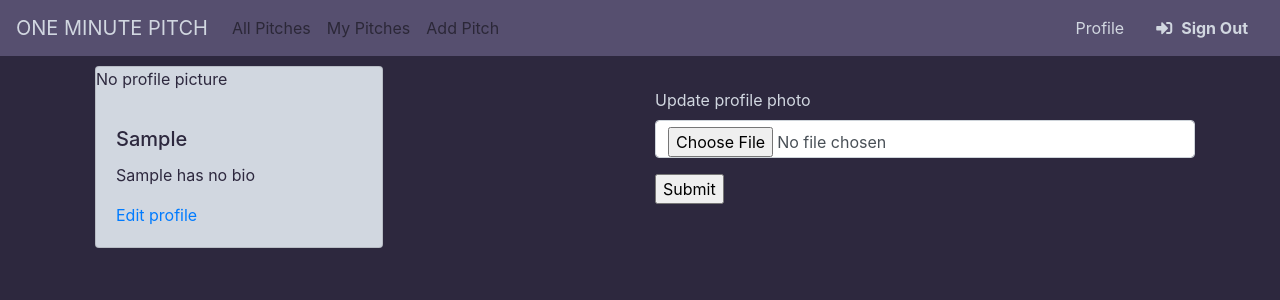
After one commit to HWaruguru/One-Minute-Pitch, a Flask app: a page that uses app/templates/base.html in a window 1280 px wide. The commit adds this page. Shown: the top 300 px of the page. Run offline with Flask 2, Linux system fonts and the light colour scheme; the visitor is signed in with stand-in values (Sample User, id 1); data comes from the database, SQL or seed files in the repository; data that the repository does not hold is empty; parts of the project's set-up code (start-up, migrations or seed data) failed here and were passed over; some libraries are stand-ins or nearby versions.

Commit message:
Add a profile view

```diff
--- a/app/__init__.py
+++ b/app/__init__.py
@@ -4,6 +4,7 @@ from config import config_options
 from flask_sqlalchemy import SQLAlchemy
 from flask_login import LoginManager
 from flask_mail import Mail
+from flask_uploads import UploadSet, configure_uploads, IMAGES
 
 
 login_manager = LoginManager()
@@ -12,6 +13,7 @@ login_manager.login_view = 'auth.login'
 
 bootstrap = Bootstrap()
 db = SQLAlchemy()
+photos = UploadSet('photos', IMAGES)
 mail = Mail()
 
 def create_app(config_name):
@@ -32,5 +34,7 @@ def create_app(config_name):
     db.init_app(app)
     login_manager.init_app(app)
     mail.init_app(app)
+    # configure UploadSet
+    configure_uploads(app,photos)
 
     return app
--- a/app/main/views.py
+++ b/app/main/views.py
@@ -1,11 +1,11 @@
 from flask.helpers import url_for
 from werkzeug.utils import redirect
-from flask import render_template, request
+from flask import render_template, request, abort
 from flask_login import login_required, current_user
-from app.models import Comment, Pitch
-from app.main.forms import CommentForm, PitchForm
+from app.models import Comment, Pitch, User
+from app.main.forms import CommentForm, PitchForm, UpdateProfile
 from . import main
-from .. import db
+from .. import db, photos
 
 # Views
 @main.route("/")
@@ -57,3 +57,44 @@ def comments(id):
             # clear form since we are rendering same view
             form.comment.data = ""
             return render_template("comments.html", comments=comments, user=current_user, comment_form=form)
+
+
+@main.route('/user/<uname>')
+@login_required
+def profile(uname):
+    user = User.query.filter_by(username = uname).first()
+    pitches = Pitch.get_pitches(current_user.id)
+    if user is None:
+        abort(404)
+
+    return render_template("profile/profile.html", user=user, pitches=pitches)
+
+@main.route('/user/<uname>/update',methods = ['GET','POST'])
+@login_required
+def update_profile(uname):
+    user = User.query.filter_by(username = uname).first()
+    if user is None:
+        abort(404)
+
+    form = UpdateProfile()
+
+    if form.validate_on_submit():
+        user.bio = form.bio.data
+
+        db.session.add(user)
+        db.session.commit()
+
+        return redirect(url_for('.profile',uname=user.username))
+
+    return render_template('profile/update.html',form =form)
+
+@main.route('/user/<uname>/update/pic',methods= ['POST'])
+@login_required
+def update_pic(uname):
+    user = User.query.filter_by(username = uname).first()
+    if 'photo' in request.files:
+        filename = photos.save(request.files['photo'])
+        path = f'photos/{filename}'
+        user.profile_pic_path = path
+        db.session.commit()
+    return redirect(url_for('main.profile',uname=uname))
--- a/app/templates/base.html
+++ b/app/templates/base.html
@@ -29,15 +29,16 @@
                     <a class="nav-link" href="{{url_for('main.index')}}">All Pitches</a>
                 </li>
                 <li class="nav-item">
-                    <a class="nav-link" href="{{url_for('main.add_pitch')}}">Add Pitch</a>
+                    <a class="nav-link" href="{{url_for('main.my_pitches')}}">My Pitches</a>
                 </li>
                 <li class="nav-item">
-                    <a class="nav-link" href="{{url_for('main.my_pitches')}}">My Pitches</a>
+                    <a class="nav-link" href="{{url_for('main.add_pitch')}}">Add Pitch</a>
                 </li>
                 {% endif %}
             </ul>
             <span class="my-2 my-lg-0 auth">
                 {% if current_user.is_authenticated %}
+                    <a class="nav-link " href="{{url_for('main.profile',uname=current_user.username)}}">Profile</a>
                     <a class="nav-link " href="{{url_for('auth.logout')}}"><i class="fas fa-sign-in-alt"></i>&nbsp;
                         <strong>Sign Out</strong></a>
                 {% else %}
--- /dev/null
+++ b/app/templates/profile/profile.html
@@ -0,0 +1,74 @@
+{% extends 'base.html'%} {% block body %}
+<div class="container">
+  <div class="row">
+    <div class="col-md-6">
+      <div class="card" style="width: 18rem">
+        {% if user.profile_pic_path %}
+        <img
+          src="{{url_for('static',filename=user.profile_pic_path)}}"
+          alt=""
+          class="img-thumbnail"
+        />
+        {%else%}
+        <p>No profile picture</p>
+        {% endif %}
+        <div class="card-body">
+          <h5 class="card-title">{{user.username| capitalize}}</h5>
+          <!--Displaying user bio-->
+          {% if user.bio %}
+          <p>{{user.bio}}</p>
+          {%else%}
+          <p>{{user.username| capitalize}} has no bio</p>
+          {% endif %} {% if user == current_user %}
+          <a href="{{url_for('main.update_profile',uname=user.username)}}"
+            >Edit profile</a
+          >
+          {% endif %}
+        </div>
+      </div>
+    </div>
+    <div class="col-md-6">
+      {% if user == current_user %}
+      <form
+        action="{{url_for('main.update_pic',uname=user.username)}}"
+        method="post"
+        enctype="multipart/form-data"
+        style="margin-top: 2rem;"
+      >
+        <label for="photo">Update profile photo</label>
+        <input id="photo" type="file" name="photo" class="form-control" required />
+        <input type="submit" style="margin-top: 1rem;"/>
+      </form>
+      {% endif %}
+    </div>
+  </div>
+  <div class="row">
+    <div class="col-md-12">
+      <div class="pitches">
+        {% for pitch in pitches %}
+        <div class="card">
+          <div class="card-body">
+            <h5 class="card-title">{{ pitch.title }}</h5>
+            <p class="card-text">{{ pitch.pitch }}</p>
+          </div>
+          <button type="button" class="btn commentbtn">
+            <a href="/pitch/comments/{{pitch.id}}">Comment</a>
+          </button>
+          <div class="card-footer">
+            <small class="text-muted">Category: {{ pitch.category }}</small>
+            <span class="text-muted vote">
+              <span class="upvote"
+                ><i class="fa fa-fw fa-thumbs-up"></i> {{ pitch.upvotes }}</span
+              >
+              <span class="downvote"
+                ><i class="fa fa-fw fa-thumbs-down"></i> {{ pitch.downvotes }}</span
+              >
+            </span>
+          </div>
+        </div>
+        {% endfor %}
+      </div>
+    </div>
+  </div>
+</div>
+{% endblock %}
--- a/config.py
+++ b/config.py
@@ -13,6 +13,7 @@ class Config:
     MAIL_USERNAME = os.environ.get("MAIL_USERNAME")
     MAIL_PASSWORD = os.environ.get("MAIL_PASSWORD")
     SECRET_KEY = os.environ.get('SECRET_KEY')
+    UPLOADED_PHOTOS_DEST ='app/static/photos'
 
 
 class ProdConfig(Config):
```
Also changed, not shown: app/templates/profile/update.html (added, +8 -0 lines), app/static/photos/dog.jpeg (added), app/static/photos/profile.jpeg (added), app/static/photos/profile_1.jpeg (added).
